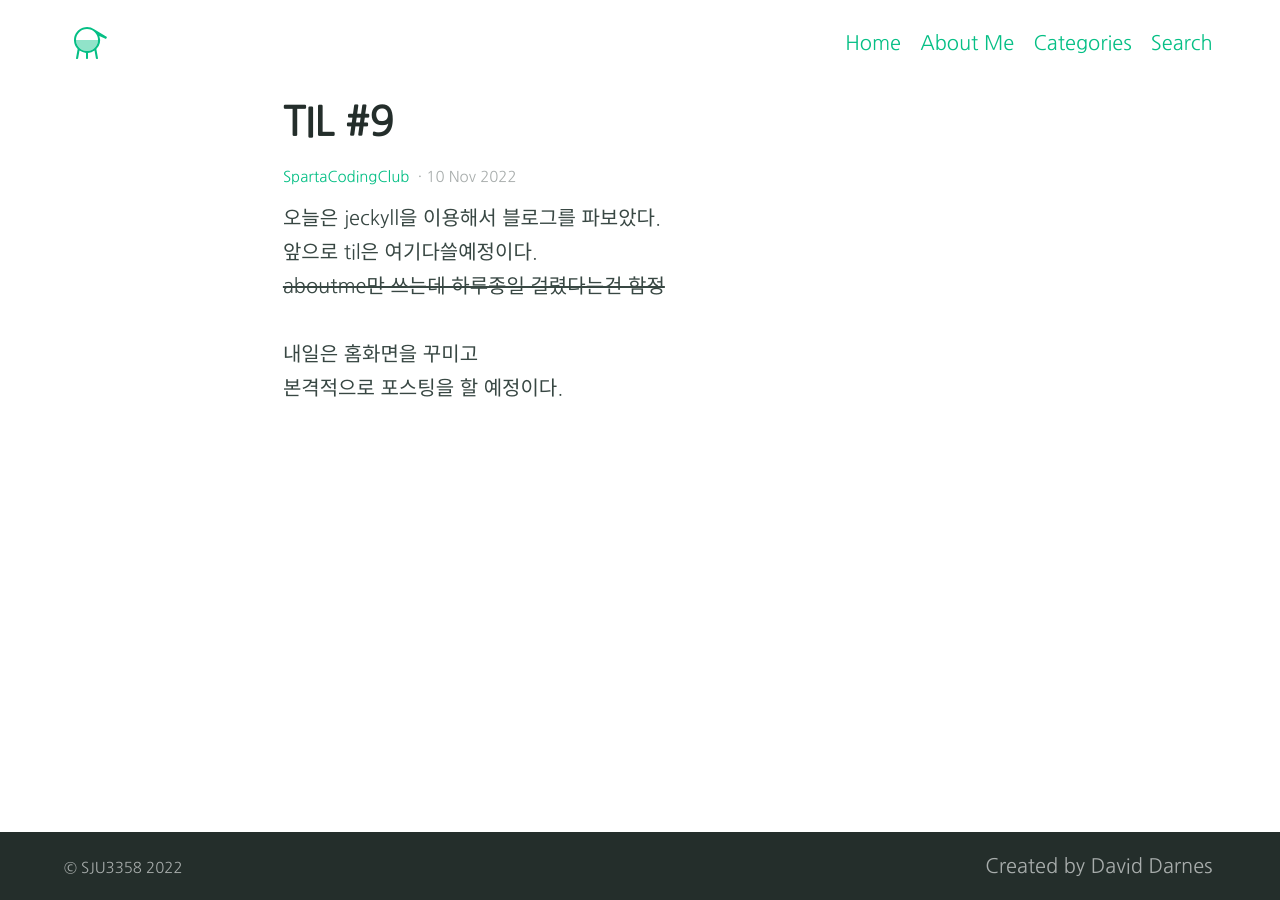
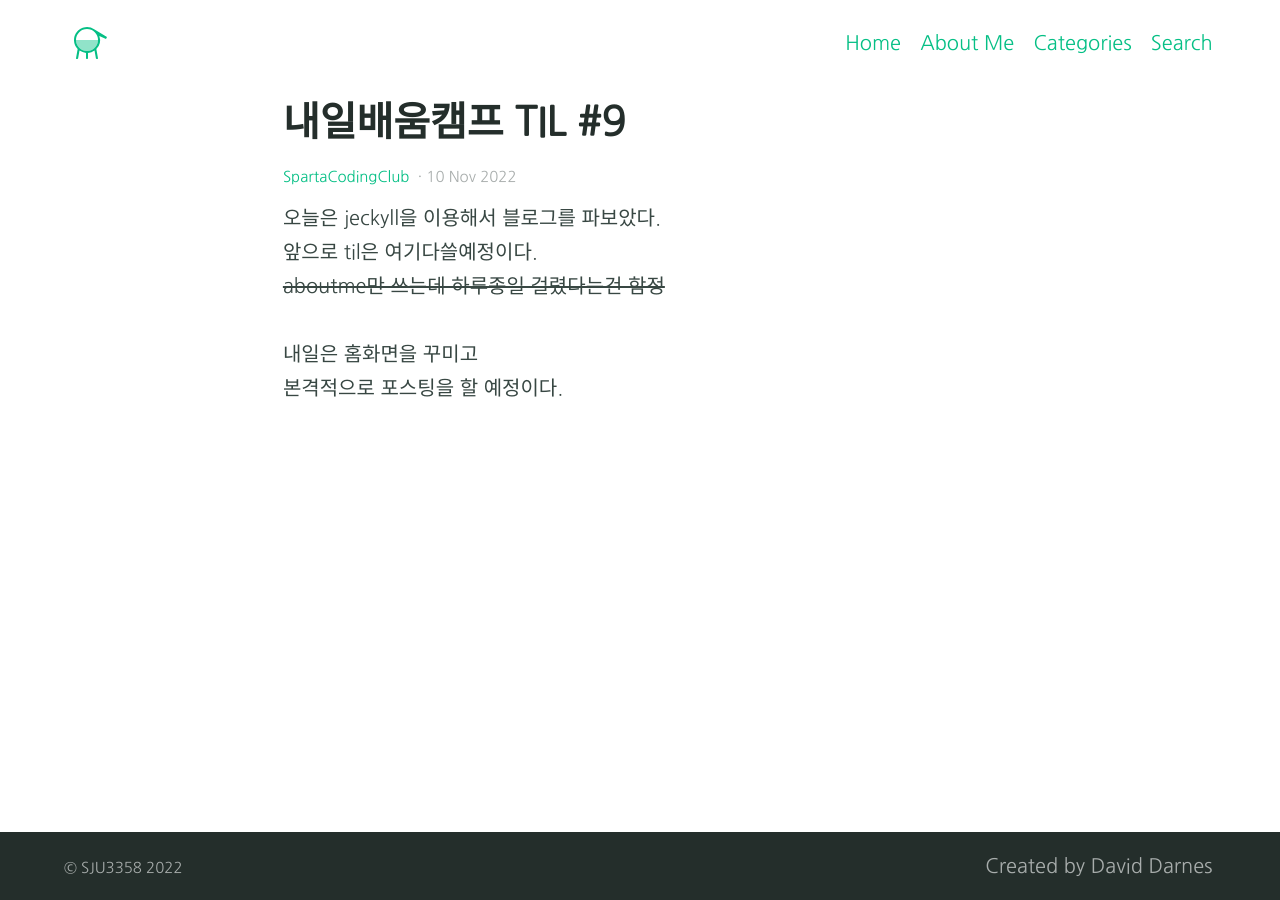
Before and after one commit to sju3358/sju3358.github.io, a Jekyll site: the page built from _posts/2022-11-10-spartacodingclub-til-9.md, in a window 1280 px wide. Built offline with Jekyll 4.4.1, drawn with Linux system fonts in a browser that asks for light colours.

Commit message:
ㅁㄴㅇㄹ

```diff
--- a/_posts/2022-11-10-spartacodingclub-til-9.md
+++ b/_posts/2022-11-10-spartacodingclub-til-9.md
@@ -1,5 +1,5 @@
 ---
-title: "TIL #9"
+title: "내일배움캠프 TIL #9"
 categories:
 - SpartaCodingClub
 ---
```
